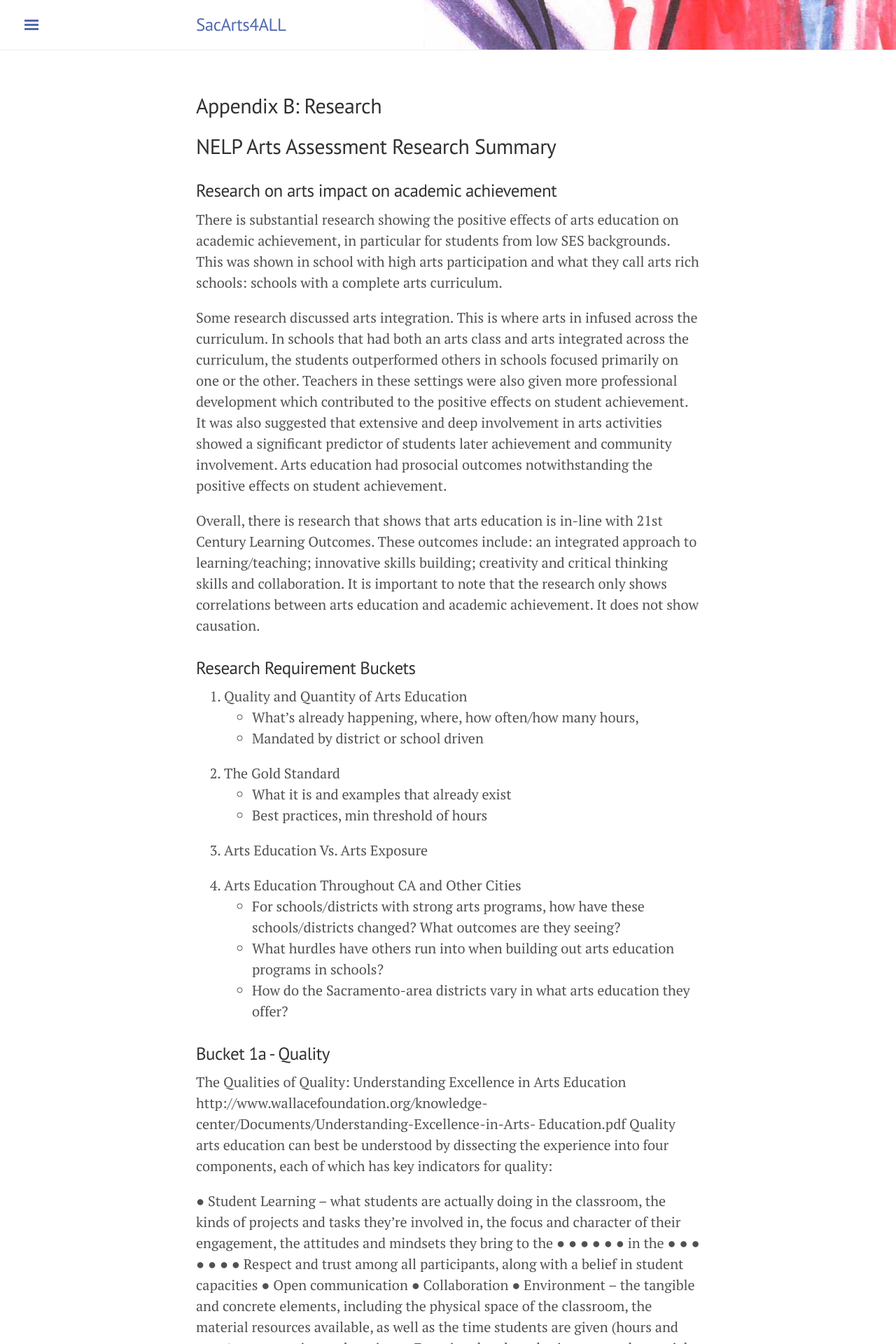
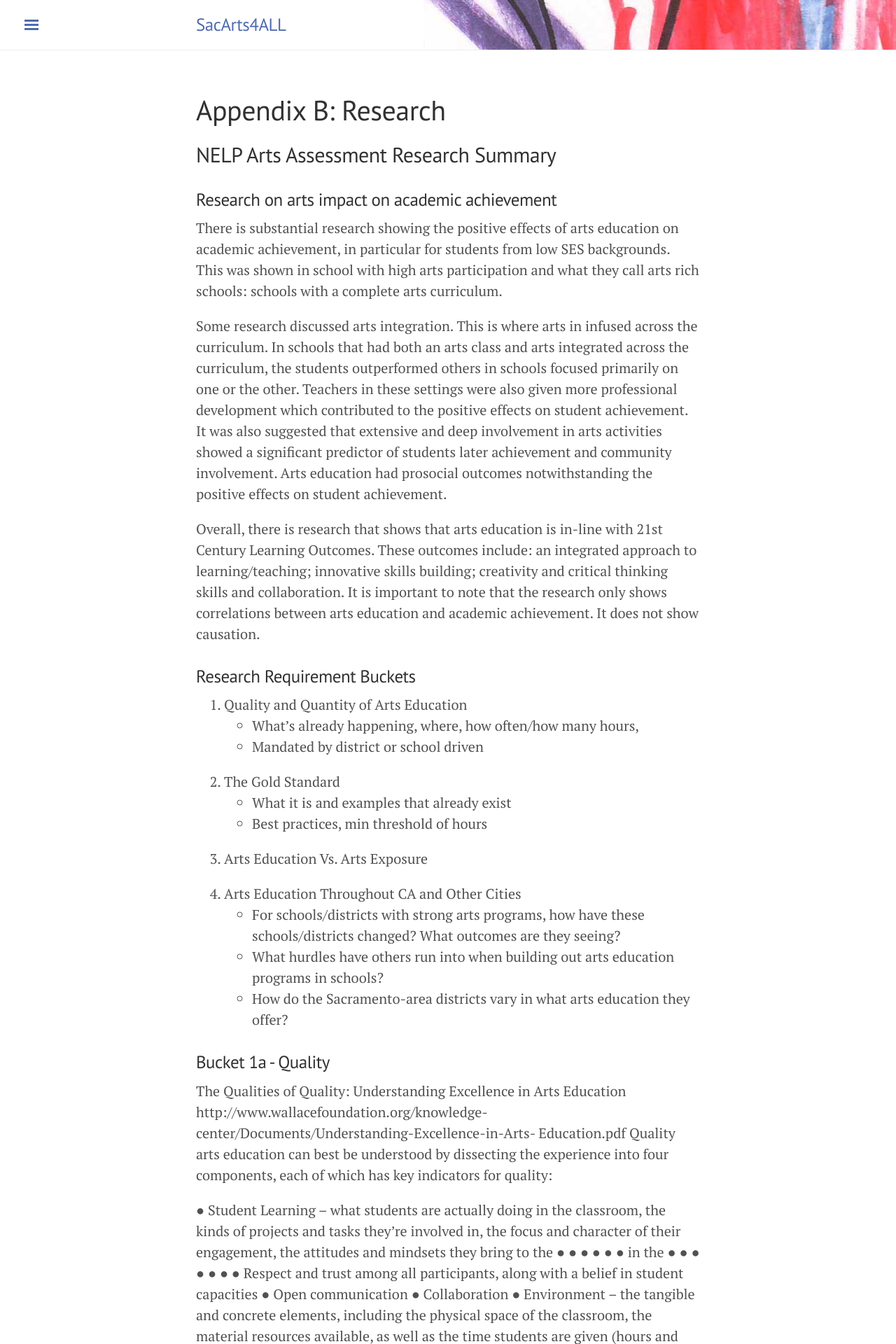
Before and after one commit to code4sac/sacarts4ALL, a Jekyll site: the page built from 8_research.md, in a window 1280 px wide. Shown: the top 1920 px of the page at 70% size. Built offline with Jekyll 4.4.1, drawn with Linux system fonts in a browser that asks for light colours; our own code applies the rules of GitHub Pages for plain Markdown files.

```diff
--- a/8_research.md
+++ b/8_research.md
@@ -4,7 +4,7 @@ title: Appendix B: Research
 permalink: /research/
 ---
 
-## Appendix B: Research
+# Appendix B: Research
 
 ## NELP Arts Assessment Research Summary
 
```
